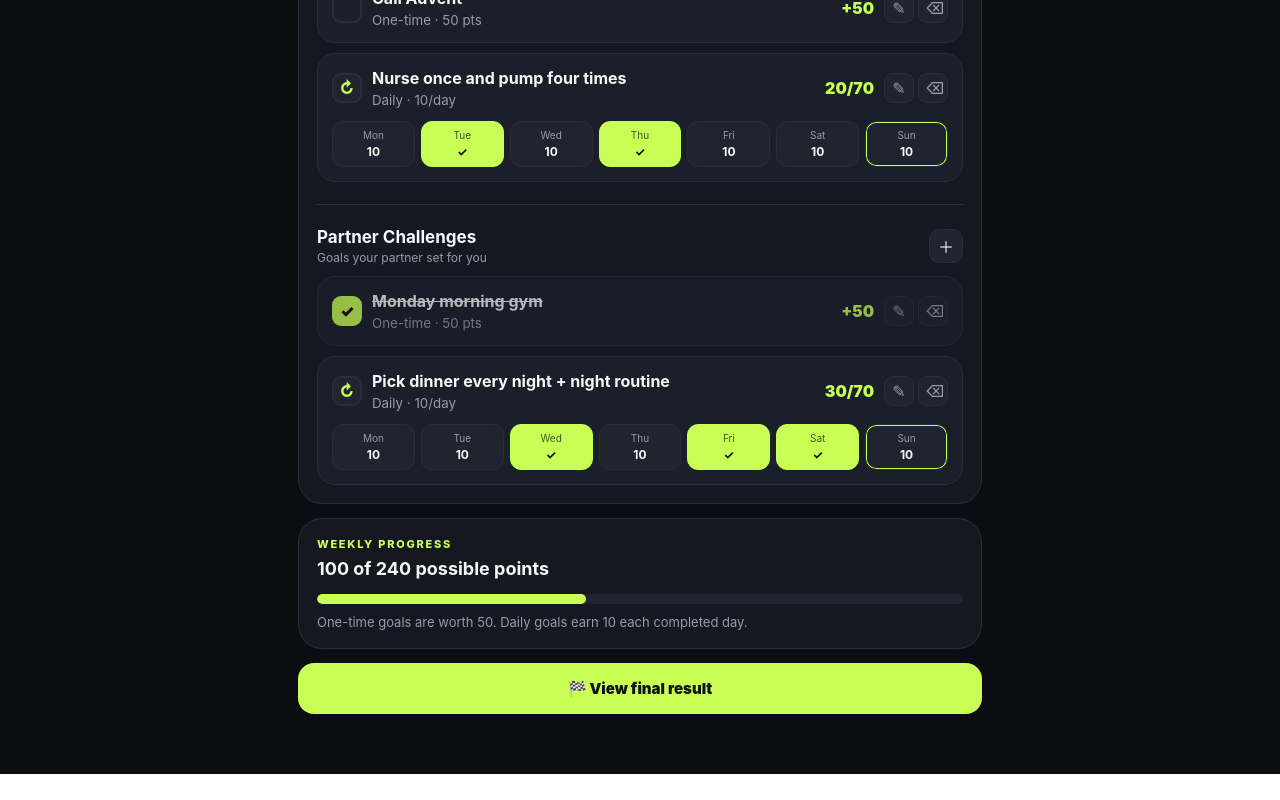
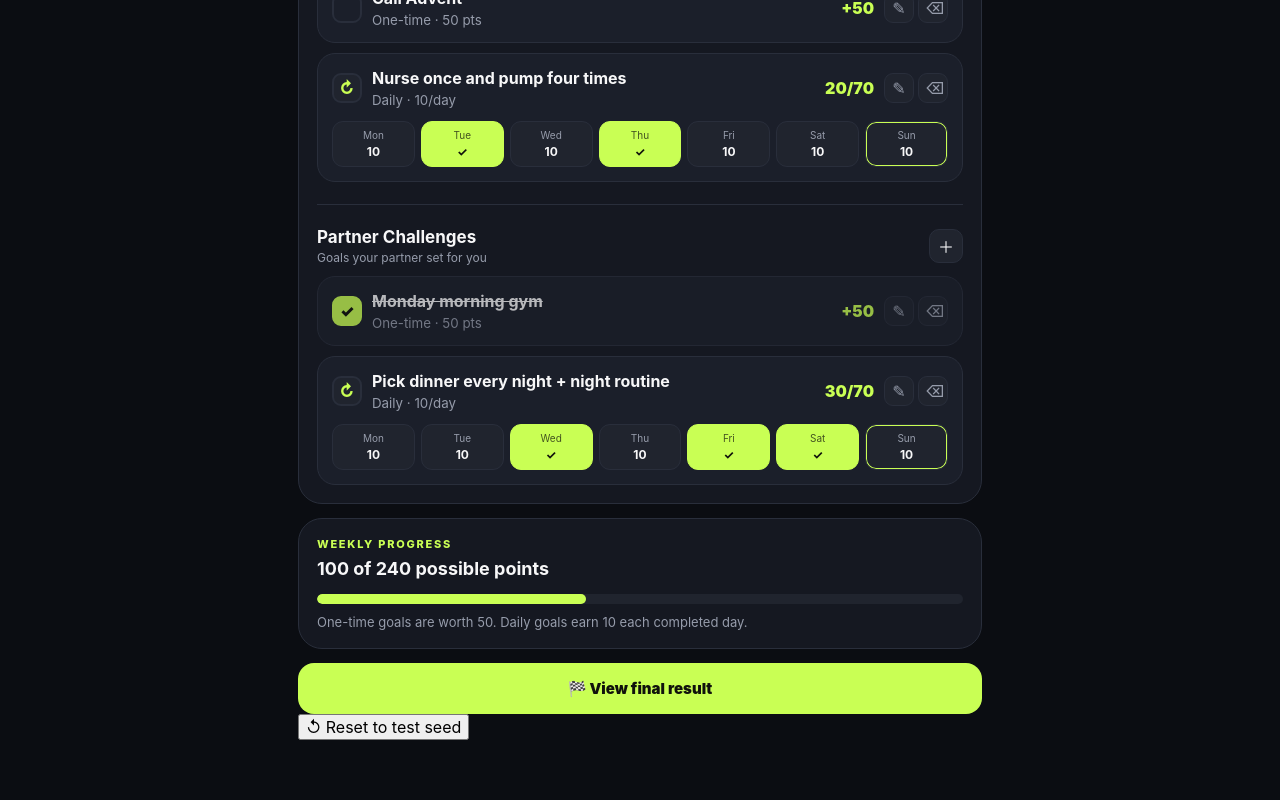
Before and after one commit to Csantos07/goals-game, a Next.js app: page / in a window 1280 px wide. Shown: the part 741-1541 px from the top of the page. Before the commit the page ends 1515 px from the top, so only its background shows below. Built offline with nearby package versions, Linux system fonts and the light colour scheme.

Commit message:
Add reset control for Sunday test seed

```diff
--- a/components/GameBoard.tsx
+++ b/components/GameBoard.tsx
@@ -242,6 +242,30 @@ export default function GameBoard() {
     setGoals(gs => gs.filter(g => g.id !== goal.id));
   }
 
+  function resetToTestSeed() {
+    const seededGoals = initialGoals.map(goal => ({ ...goal, dailyDone: [...goal.dailyDone] }));
+    setGoals(seededGoals);
+    setActive("Lindsey");
+    setShowWeekResult(false);
+    setShowEnvelopes(false);
+    setShowMenu(false);
+
+    try {
+      window.localStorage.setItem(
+        STORAGE_KEY,
+        JSON.stringify({
+          goals: seededGoals,
+          active: "Lindsey",
+          themeMode,
+          accent,
+          vacationBalance
+        })
+      );
+    } catch (error) {
+      console.warn("Could not reset Goals Game test seed.", error);
+    }
+  }
+
   const activeGoals = goals.filter(g => g.player === active);
   const selfGoals = activeGoals.filter(g => g.assignedBy === "self");
   const partnerGoals = activeGoals.filter(g => g.assignedBy === "partner");
@@ -393,6 +417,10 @@ export default function GameBoard() {
 
         <button className="closeWeek" onClick={() => setShowWeekResult(true)}>
           🏁 {isSunday ? "View final result" : "Preview Sunday closeout"}
+        </button>
+
+        <button className="testSeedButton" onClick={resetToTestSeed}>
+          ↺ Reset to test seed
         </button>
 
         {showEnvelopes && (
```
